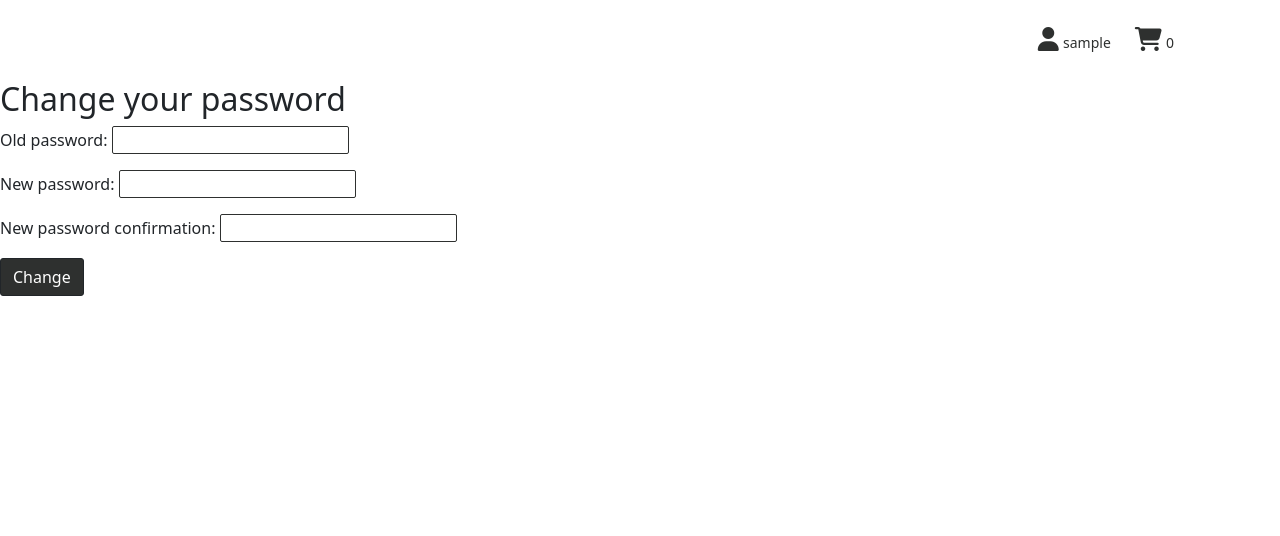
After one commit to ven-volga/lampovo_shop, a Django app: page /users/users/password_change/ in a window 1280 px wide. The commit adds this page. Shown: the top 536 px of the page. Run offline with Django 4.2, Linux system fonts and the light colour scheme; the visitor is signed in with stand-in values (Sample User, id 1); some libraries are stand-ins or nearby versions.

```diff
--- a/TODO.txt
+++ b/TODO.txt
@@ -2,3 +2,5 @@
 2. Orders edit in managers page
 3. Allert to manager when new order added
 6. Add items to order in manager page
+
+change password in user page, not reset
--- a/authentication/urls.py
+++ b/authentication/urls.py
@@ -1,5 +1,6 @@
 from django.urls import path, include
 from django.views.generic import TemplateView
+from django.contrib.auth import views as auth_views
 from django.contrib.auth.views import LogoutView
 from authentication.views import RegisterUserView, UserPageView, EmailVerifyView, LoginUserView, EditUserView
 
@@ -20,4 +21,12 @@ urlpatterns = [
         template_name='registration/invalid_verify.html'), name='invalid_verify'),
     path('', include('django.contrib.auth.urls')),
     path('logout/', LogoutView.as_view(), name='logout'),
+    path(
+        'users/password_change/',
+        auth_views.PasswordChangeView.as_view(template_name='registration/password_change.html'),
+        name='password_change'),
+    path(
+        'users/password_change/done/',
+        auth_views.PasswordChangeDoneView.as_view(template_name='registration/password_change_done.html'),
+        name='password_change_done'),
 ]
--- /dev/null
+++ b/templates/registration/password_change.html
@@ -0,0 +1,9 @@
+{% extends 'base_page.html' %}
+{% block container %}
+<h2>Change your password</h2>
+<form method="post">
+  {% csrf_token %}
+  {{ form.as_p }}
+  <button type="submit" class="btn btn-dark">Change</button>
+</form>
+{% endblock %}
--- /dev/null
+++ b/templates/registration/password_change_done.html
@@ -0,0 +1,5 @@
+{% extends 'base_page.html' %}
+{% block container %}
+<h2>Password changed successfully</h2>
+<p><a href="{% url 'user' %}">Return to profile</a></p>
+{% endblock %}
--- a/templates/registration/user.html
+++ b/templates/registration/user.html
@@ -93,7 +93,7 @@
                 <a href="{% url 'edit' %}" class="btn btn-white" style="width: 180px;"><small>Edit Profile</small></a>
             </div>
             <div class="col mt-2">
-                <a href="{% url 'password_reset' %}" class="btn btn-white" style="width: 180px;"><small>Change Password</small></a>
+                <a href="{% url 'password_change' %}" class="btn btn-white" style="width: 180px;"><small>Change Password</small></a>
             </div>
         </div>
     </div>
```
